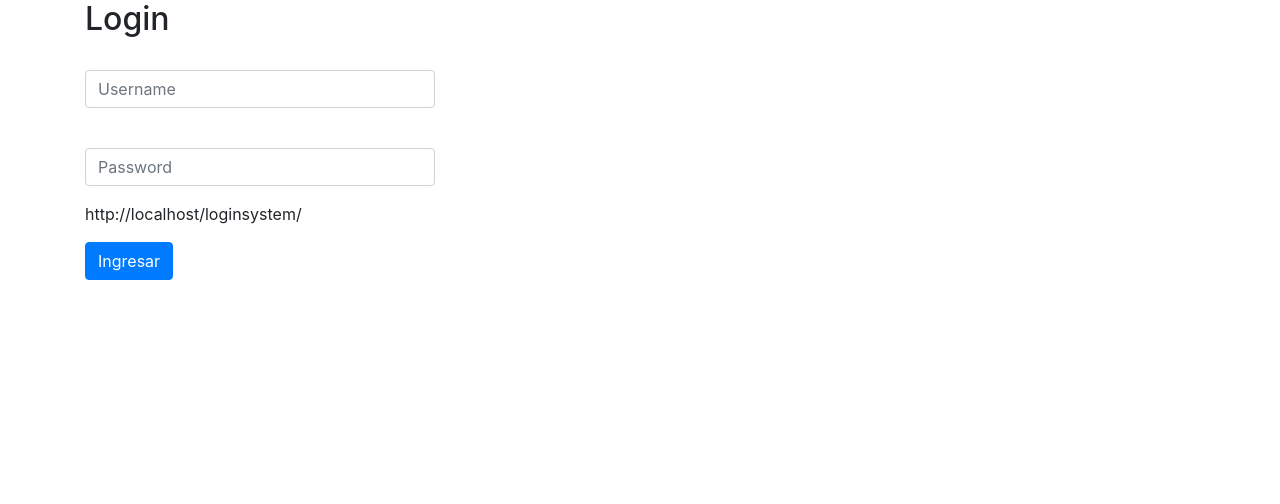
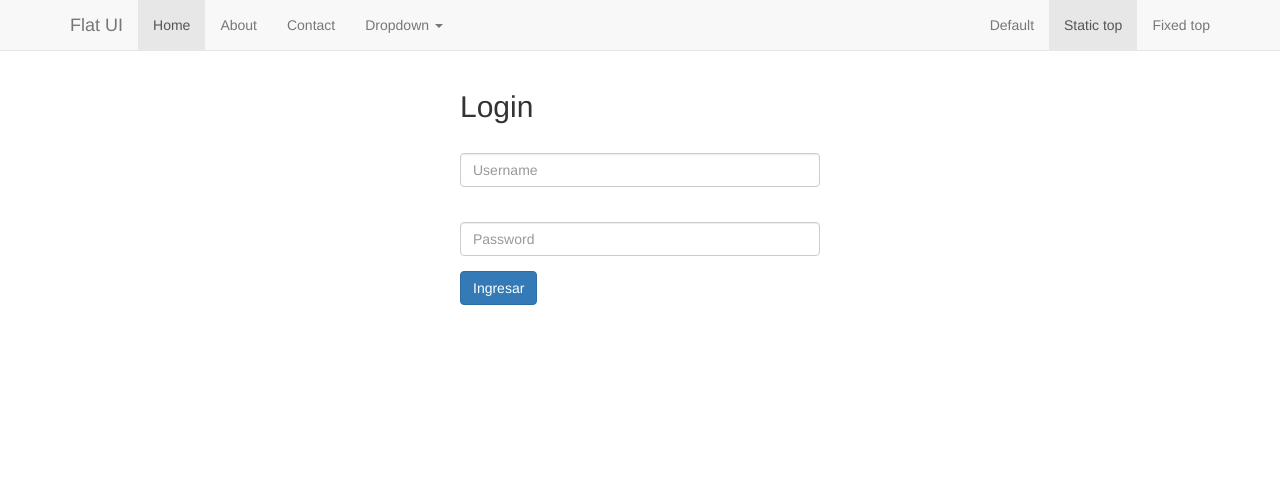
Before and after one commit to gianelo/loginsystem, a CodeIgniter app: page /loginsystem/index.php/login/ in a window 1280 px wide. Shown: the top 504 px of the page. Before the commit the page ends 280 px from the top, so only its background shows below. Run offline with CodeIgniter, Linux system fonts and the light colour scheme; some libraries are stand-ins or nearby versions.

Commit message:
minor changes

```diff
--- a/application/views/login.php
+++ b/application/views/login.php
@@ -6,12 +6,53 @@
     <link rel="stylesheet" type="text/css" href="<?=base_url();?>static/css/vendor/bootstrap/css/bootstrap.min.css"/>
     <link rel="stylesheet" type="text/css" href="<?=base_url();?>static/css/flat-ui.min.css"/>
 </head>
+<style>
+      body {
+        min-height: 2000px;
+        padding-top: 70px;
+      }
+    </style>
 <body>
 <div class="container">
 
+       <!-- Static navbar -->
+    <div class="navbar navbar-default navbar-fixed-top" role="navigation">
+      <div class="container">
+        <div class="navbar-header">
+          <button type="button" class="navbar-toggle" data-toggle="collapse" data-target=".navbar-collapse">
+            <span class="sr-only">Toggle navigation</span>
+          </button>
+          <a class="navbar-brand" href="#">Flat UI</a>
+        </div>
+        <div class="navbar-collapse collapse">
+          <ul class="nav navbar-nav">
+            <li class="active"><a href="#">Home</a></li>
+            <li><a href="#about">About</a></li>
+            <li><a href="#contact">Contact</a></li>
+            <li class="dropdown">
+              <a href="#" class="dropdown-toggle" data-toggle="dropdown">Dropdown <b class="caret"></b></a>
+              <ul class="dropdown-menu">
+                <li><a href="#">Action</a></li>
+                <li><a href="#">Another action</a></li>
+                <li><a href="#">Something else here</a></li>
+                <li class="divider"></li>
+                <li class="dropdown-header">Nav header</li>
+                <li><a href="#">Separated link</a></li>
+                <li><a href="#">One more separated link</a></li>
+              </ul>
+            </li>
+          </ul>
+          <ul class="nav navbar-nav navbar-right">
+            <li><a href="../navbar/">Default</a></li>
+            <li class="active"><a href="./">Static top</a></li>
+            <li><a href="../navbar-fixed-top/">Fixed top</a></li>
+          </ul>
+        </div><!--/.nav-collapse -->
+      </div>
+    </div>
     <div class="row">
         <div class="col-md-4  col-md-offset-4">
-            <h2>Login</h2
+            <h2>Login</h2>
             <form action=" "  method="POST">
 
                 <div class="form-group">
@@ -23,9 +64,6 @@
                     <label for="password"></label>
                     <input type="password" name="password" id="password" class="form-control" placeholder="Password">
                 </div>
-
-                <p><?=base_url();?></p>
-
                 <input type="submit" value="Ingresar" class="btn btn-primary">
             </form>
         </div>
```
Also changed, not shown: .htaccess.
